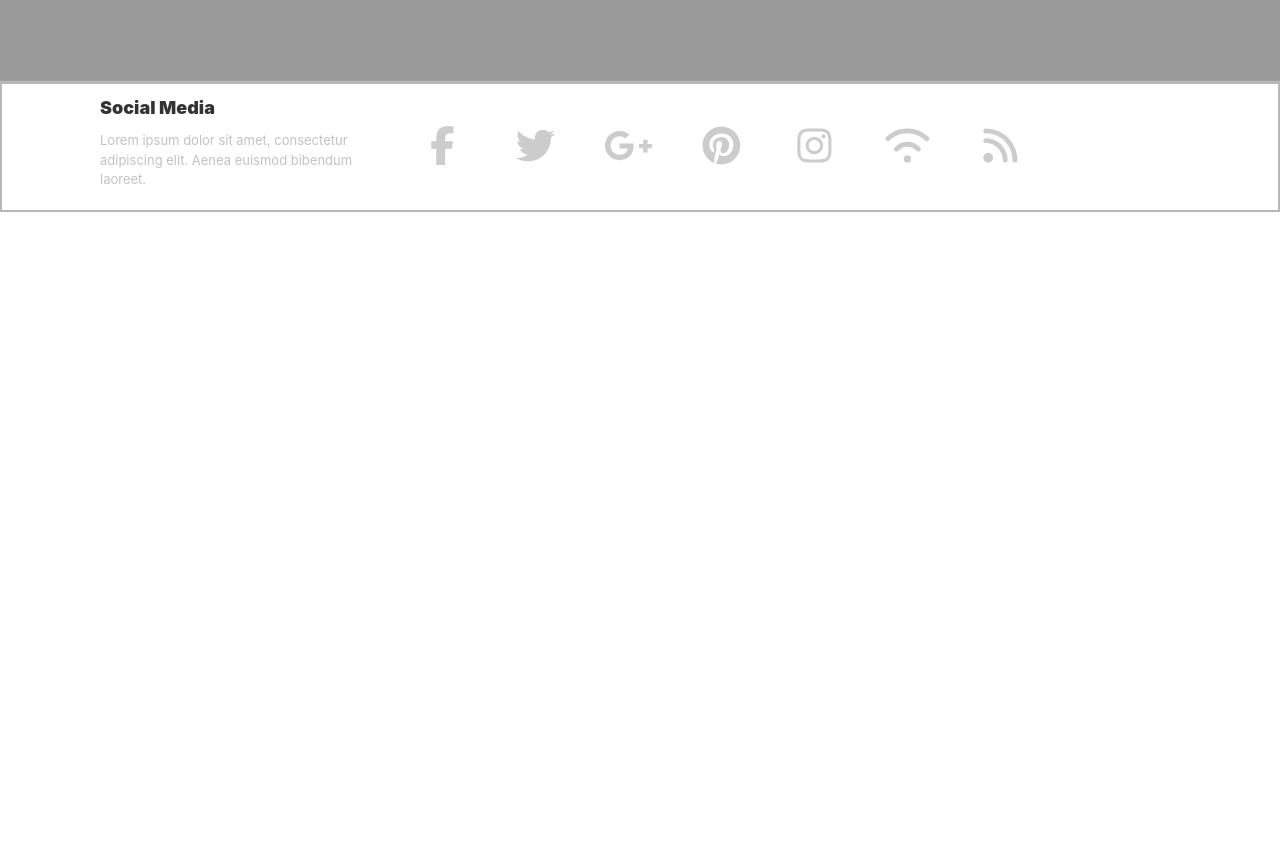
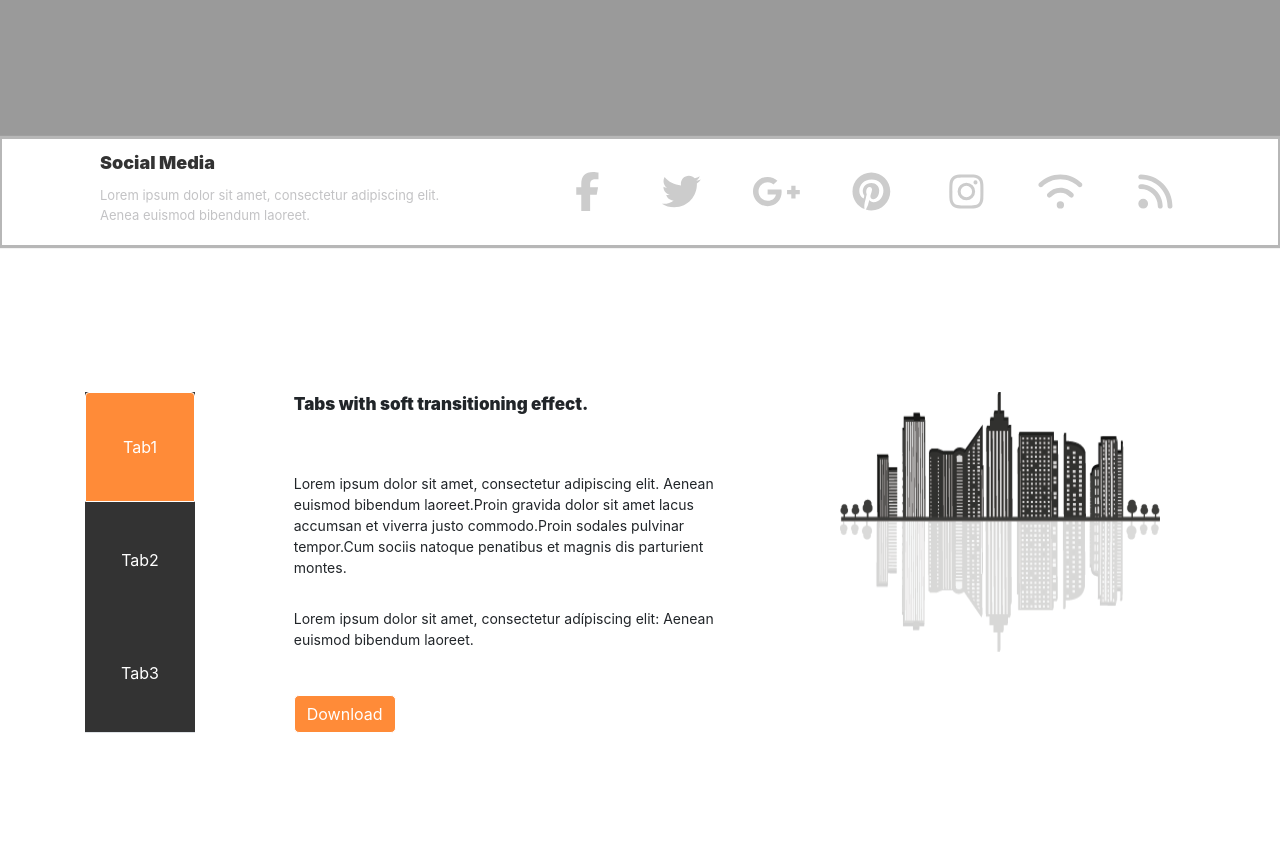
Before and after one commit to Nastya-Cipher/website-by-template, a plain HTML site: page index.html in a window 1280 px wide. Shown: the part 773-1626 px from the top of the page. Before the commit the page ends 985 px from the top, so only its background shows below. Drawn offline with nearby package versions, Linux system fonts and the light colour scheme.

Commit message:
Create a tabs

```diff
--- a/index.html
+++ b/index.html
@@ -12,6 +12,9 @@
     <link href="https://fonts.googleapis.com/css?family=Open+Sans&display=swap" rel="stylesheet">
 </head>
 <body>
+
+        <!-- ШАПКА -->
+
         <nav class="navbar navbar-expand-sm" style="background-color: black;">
                 <div class="container">
                         <div class="navbar-brand logo">AXIT</div>
@@ -41,10 +44,11 @@
 
         </nav>
 
+   <!-- ГЛАВНАЯ ОЗНОКОМИТЕЛЬНАЯ СТРАНИЦА -->
+
         <main>
           <div class="container">
             <div class="row justify-content-between">
-
                 <div class="col-md-5 col-xs-12 text-left">
                         <div class="logo" style="font-size:100px">AXIT</div>
                         <div style="margin-top: 37px;">MODERN AXURE TEMPLATE FOR BEAUTIFUL PROTOTYPES</div>
@@ -56,37 +60,32 @@
                 <div class="col-auto align-self-center">
                   <div class="profile-heading">Try Your <span style="color: #ff8b38">FREE</span> Trial Today</div>
                     <form class="profile-text align-self-center">
-
                         <div class="form-group" >
                                 <input type="text" class="form-control"  placeholder="Name">
-
                         </div>
                         <div class="form-group" >
                                 <input type="email" class="form-control" placeholder="Email">
-
                         </div>
                         <div class="form-group" >
                                 <input type="password" class="form-control" placeholder="Password">
-
                         </div>
                         <button type="button" class="btn btn-link getstart">Get started</button>
-
                      </form>
                 </div>
             </div>
+          </div>
+        </main>
 
+                <!-- СОЦИАЛЬНЫЕ СЕТИ -->
+
+        <div class="brand-bar">
+                <div class="container">
+                        <div class="row">
+                                <div class="col-md-4">
+                                        <div class="whitepoloska1">Social Media</div>
+                                        <div class="whitepoloska2">Lorem ipsum dolor sit amet, consectetur adipiscing elit. Aenea euismod bibendum laoreet.</div>
                                 </div>
-
-
-        </main>
-           <div class="brand-bar justify-content-between">
-                <div class=" container ">
-                                <div class="row">
-                                     <div class="col-lg-4 col-xs-12 ">
-                                                <div class="whitepolocka1">Social Media</div>
-                                                <div class="whitepolocka2">Lorem ipsum dolor sit amet, consectetur adipiscing elit. Aenea euismod bibendum laoreet.</div>
-                                     </div>
-                                       <div class="col col-lg-8 ml-auto  col-xs-12 social-media fa-3x justify-content-between">
+                                <div class="col col-lg-7 ml-auto  col-xs-12 social-media fa-3x justify-content-between">
                                         <a href="" class="sm"><i class="fab fa-facebook-f"></i></a>
                                         <a href="" class="sm"><i class="fab fa-twitter"></i></a>
                                         <a href="" class="sm"><i class="fab fa-google-plus-g"></i></a>
@@ -94,16 +93,43 @@
                                         <a href="" class="sm"><i class="fab fa-instagram"></i></a>
                                         <a href="" class="sm"><i class="fas fa-wifi"></i></a>
                                         <a href="" class="sm"><i class="fas fa-rss"></i></a>
+                                </div>
+                        </div>
+                </div>
 
+
+        </div>
+
+        <!-- FEATURES1 -->
+
+           <div class=" container">
+                   <div class="features1">
+                           <div class="row justify-content-between">
+                      <!-- TABS -->
+                  <ul class=" col-md-2 nav nav-tabs tab" id="Tab" >
+                        <li><a class="nav-link active" id="tab1-tab" data-toggle="tab" href="#tab1" role="tab" aria-controls="tab1" >Tab1</a></li>
+                        <li><a class="nav-link" id="tab2-tab" data-toggle="tab" href="#tab2" role="tab" aria-controls="tab2" >Tab2</a></li>
+                        <li><a class="nav-link" id="tab3-tab" data-toggle="tab" href="#tab3" role="tab" aria-controls="tab3">Tab3</a></li>
+                  </ul>
+                        <!-- CONTENT -->
+                      <div class="col-md-5 colums-fixed tab-content" id="TabContent">
+                        <div class="tab-pane fade show active" id="tab1" role="tabpanel" aria-labelledby="tab1-tab">
+                           <div style="font-weight: 900; font-size: 17px; margin-bottom: 55px;">Tabs with soft transitioning effect.</div>
+                            <div style="margin-bottom: 30px">Lorem ipsum dolor sit amet, consectetur adipiscing elit. Aenean euismod bibendum laoreet.Proin gravida dolor sit amet lacus accumsan et viverra justo commodo.Proin sodales pulvinar tempor.Cum sociis natoque penatibus et magnis dis parturient montes.</div>
+                            <div style="margin-bottom: 45px">Lorem ipsum dolor sit amet, consectetur adípiscing elit: Aenean euismod bibendum laoreet.</div>
+                            <button type="button" class="btn btn-link download">Download</button>
+                        </div>
+                        <div class="tab-pane fade" id="tab2" role="tabpanel" aria-labelledby="tab2-tab">Хм...</div>
+                        <div class="tab-pane fade" id="tab3" role="tabpanel" aria-labelledby="tab3-tab">Тут что-то должно быть, но увы тут ничего нет...</div>
+                       </div>
+                       <div class="col-4 justify-content-end">
+                                <img src="pictures/town.png" class="town" alt="">
                         </div>
 
                 </div>
                    </div>
            </div>
 
-                <div class="features">
-
-                </div>
 
 
 
--- a/style.css
+++ b/style.css
@@ -1,4 +1,10 @@
 
+.container-fluid{
+        padding-right: 15px;
+        padding-left: 15px;
+        margin-right: auto;
+        margin-left: auto;
+}
 .container{
     position: relative;
     overflow: hidden;
@@ -126,42 +132,7 @@ hr {
     text-decoration: none;
 }
 
-.whitepolocka1{
-    font-weight: 900;
-    font-size: 18px;
-    color:#333333;
-    margin-bottom: 10px;
-}
-.whitepolocka2{
-    margin-bottom: 10px;
-}
-.container{
-    display: flex;
-}
-.brand-bar{
-    background-color: white;
-    padding-top: 10px;
-    padding-bottom: 10px;
-    color:#c3c3c5 ;
-    font-size: 13px;
-    align-items: center;
-    border: 2px solid #b7b7b7 ;
-    box-shadow: 0px 0px 1px 1px #b7b7b7;
-}
-.sm {
-    color: #cccccc;
 
-}
-.sm:hover{
-    color: #a8a7a7;
-}
-
-.social-media{
-    display: flex;
-    align-items: center;
-    justify-items: flex-end;
-    color: #cccccc;
-}
 
 @media only screen and (max-device-width: 770px){
     .mybutton{
@@ -180,7 +151,7 @@ hr {
     .social-media{
         font-size: 5px;
     }
-    .whitepolocka1{
+    .whitepoloska1{
         margin-bottom: 0px;
     }
 
@@ -208,11 +179,105 @@ hr {
     {
         max-width: 250px;
         margin:auto;
+    }
 
+    .social-media{
+        font-size: 2em !important;
     }
 
 }
 
-.features{
+
+
+
+ .whitepoloska1{
+    font-weight: 900;
+    font-size: 18px;
+    color:#333333;
+    margin-bottom: 10px;
+}
+.whitepoloska2{
+    margin-bottom: 10px;
+}
+
+.sm {
+    color: #cccccc;
 
 }
+.sm:hover{
+    color: #a8a7a7;
+}
+
+.social-media{
+    display: flex;
+    align-items: center;
+}
+
+.brand-bar{
+    background-color: white;
+    padding-top: 10px;
+    padding-bottom: 10px;
+    color:#c3c3c5 ;
+    font-size: 13px;
+    align-items: center;
+    border: 2px solid #b7b7b7 ;
+    box-shadow: 0px 0px 1px 1px #b7b7b7;
+}
+
+
+
+.features1{
+    display: block;
+    padding-top: 145px;
+    padding-bottom: 120px;
+}
+
+.nav-tabs .nav-link.active, .nav-tabs .show>.nav-link {
+    background-color: #ff8b38;
+    color: white;
+    border: 1px solid white;
+}
+
+.nav-link:hover{
+color: white;
+}
+
+.tab-content{
+    float: right;
+    font-size: 14px;
+}
+
+.nav-link{
+    display: flex;
+    justify-content: center;
+    align-items: center;
+    width: 110px !important;
+    height: 110px !important;
+    color: white;
+    text-decoration: none !important;
+}
+
+.nav-tabs{
+    max-width: 110px !important;
+    background-color: #333333;
+    margin: 0px !important;
+}
+
+.town
+{
+    width: 320px;
+    height: 260px;
+}
+
+.download{
+    border: 1px solid white;
+    color: white;
+    background-color:  #ff8b38 ;
+    border-radius: 5px;
+}
+
+.download:hover, .download:focus{
+    background-color: #ffc498;
+    color:white;
+    text-decoration: none;
+}
```
Also changed, not shown: pictures/Axit.png (deleted), pictures/town.png (added). Lines whose indentation alone changed are shown as unchanged.
